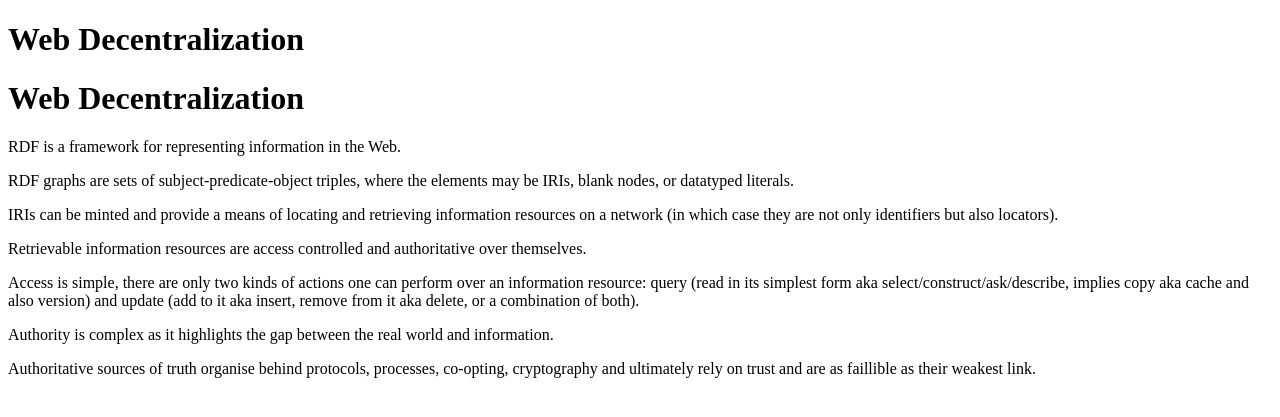
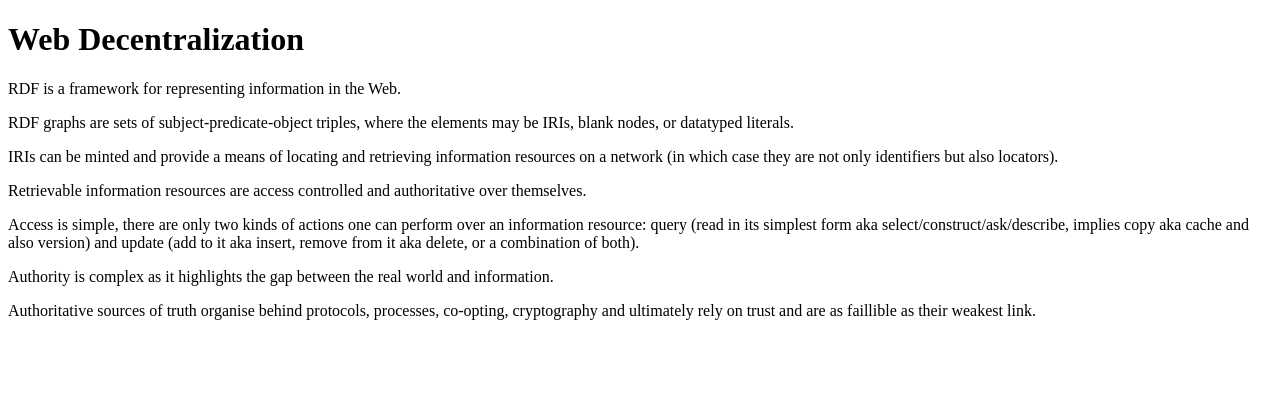
Before and after one commit to matthieubosquet/notes, a Jekyll site: the page built from web-decentralization.md, in a window 1280 px wide. Shown: the top 417 px of the page. Built offline with Jekyll 4.4.1, drawn with Linux system fonts in a browser that asks for light colours; our own code applies the rules of GitHub Pages for plain Markdown files; part of the change alters nothing that is shown.

Commit message:
Update web-decentralization.md

```diff
--- a/web-decentralization.md
+++ b/web-decentralization.md
@@ -1,4 +1,6 @@
-# Web Decentralization
+---
+title: Web Decentralization
+---
 
 RDF is a framework for representing information in the Web.
 
```
